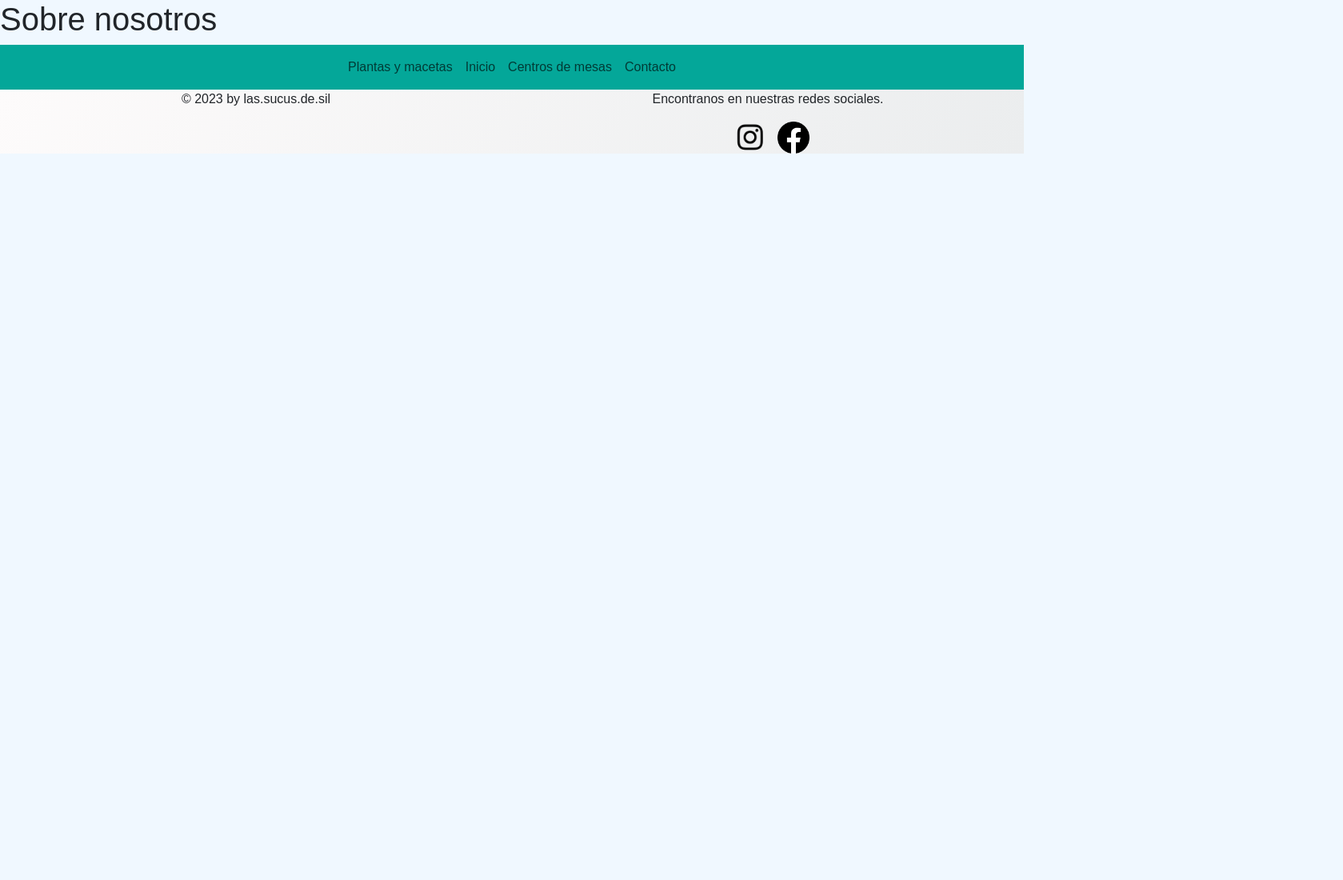
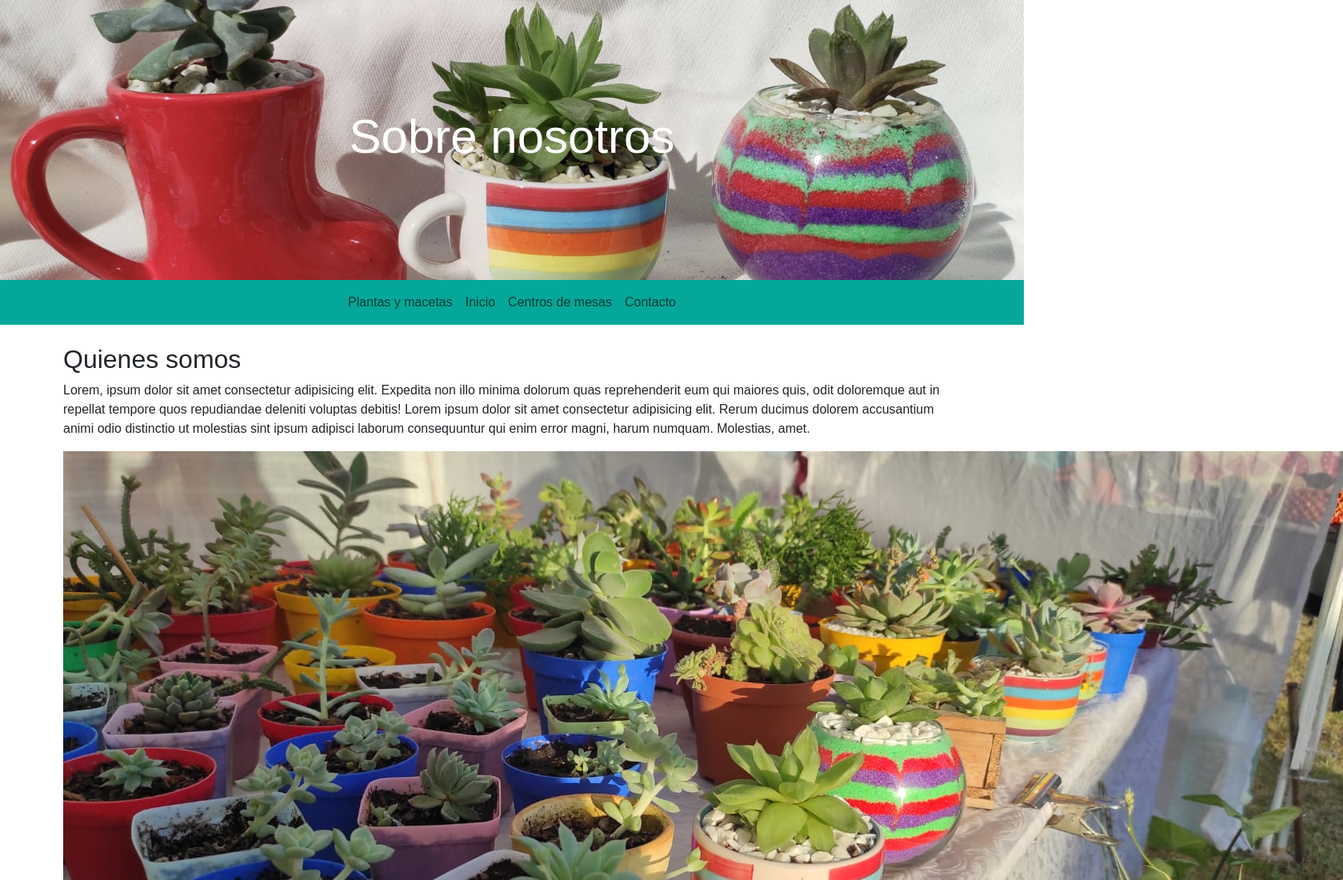
Before and after one commit to Fedeerodriguez/sitio-las.sucus.de.sil, a website: page pages/sobre nosotros.html in a window 1280 px wide. Shown: the top 1100 px of the page at 80% size, 1679 px wide, since content can reach past the window. Before the commit the page ends 800 px from the top, so only its background shows below. Drawn offline with Linux system fonts and the light colour scheme.

Commit message:
empezando a crear la pagina de quienes somos

```diff
--- a/pages/sobre nosotros.html
+++ b/pages/sobre nosotros.html
@@ -7,14 +7,12 @@
     <link rel="stylesheet" href="../css/bootstrap.css">
     <link rel="stylesheet" href="../css/style.css">
 
-    <title>Sobre nosotros</title>
+    <title>Quienes somos</title>
 </head>
 <body>
-    <header>
-        <div class="titulo-fluid">
+    <header class="titulo-fluid">
+
             <h1>Sobre nosotros</h1>
-        </div>
-
     </header>
     <nav class="navbar navbar-expand-lg  sticky-top" style="background-color: #04a799;">
         <div class="container-fluid">
@@ -39,6 +37,19 @@
           </div>
         </div>
       </nav>
+      <section class="contacto">
+            <div class="">
+              <h2>Quienes somos</h2>
+              <p>
+                Lorem, ipsum dolor sit amet consectetur adipisicing elit. Expedita non illo minima dolorum quas reprehenderit eum qui maiores quis, odit doloremque aut in repellat tempore quos repudiandae deleniti voluptas debitis! Lorem ipsum dolor sit amet consectetur adipisicing elit. Rerum ducimus dolorem accusantium animi odio distinctio ut molestias sint ipsum adipisci laborum consequuntur qui enim error magni, harum numquam. Molestias, amet.
+              </p>
+              <img src="../imagenes/img-nosotros.jpeg" alt="">
+              <img src="../imagenes/img-nosotros-2.jpeg" alt="">
+              <img src="../imagenes/img-nosotros-3.jpeg" alt="">
+          </div>
+
+      </section>
+
 
       <footer class="container-fluid text-center">
         <div class="row">
--- /dev/null
+++ b/scss/partials/_extend.scss
@@ -0,0 +1,3 @@
+.padre-contact-{
+
+}
--- a/scss/style.scss
+++ b/scss/style.scss
@@ -11,7 +11,7 @@
 
 body{
     font-family: Arial, Helvetica, sans-serif;
-    background-color: aliceblue;
+    background-color: rgba(255, 255, 255, 0.705);
 }
 a{
     text-decoration: none;
```
Also changed, not shown: pages/novedades.html (+1 -4 lines), pages/plantas y  macetas.html (+1 -4 lines), css/style.css, imagenes/img-nosotros-2.jpeg (added), imagenes/img-nosotros-3.jpeg (added), imagenes/img-nosotros.jpeg (added), 1 other file.
